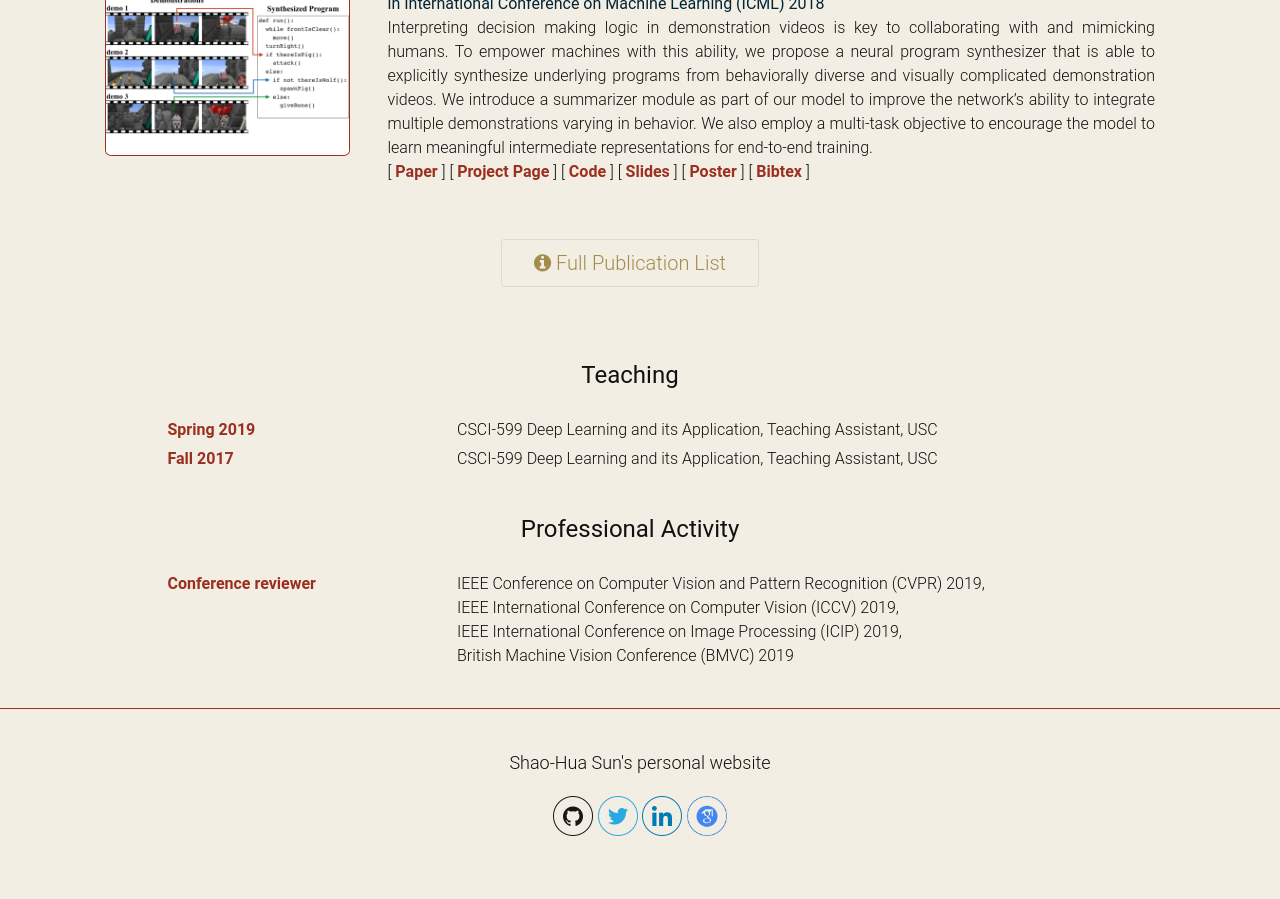
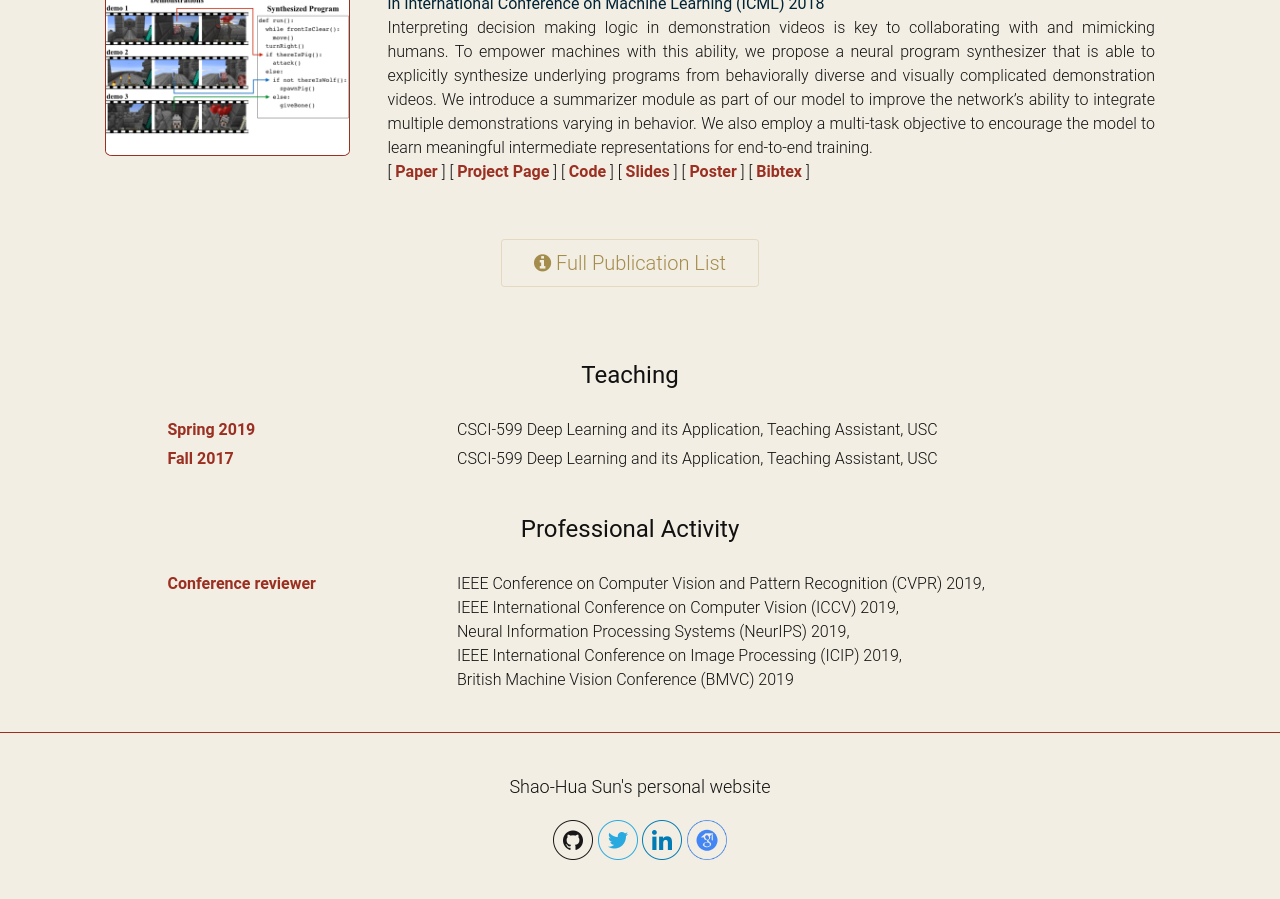
Before and after one commit to shaohua0116/shaohua0116.github.io, a Jekyll site: the page built from index.html, in a window 1280 px wide and 900 px high, scrolled down 2264 px. Built offline with Jekyll 4.4.1, drawn with Linux system fonts in a browser that asks for light colours; some web fonts are replaced; before the commit the page ends 3140 px from its top, so only the background shows below that.

Commit message:
add nips reviewer

```diff
--- a/_data/service.yml
+++ b/_data/service.yml
@@ -1,3 +1,3 @@
 - role: "Conference reviewer"
-  activity: "IEEE Conference on Computer Vision and Pattern Recognition (CVPR) 2019,<br>IEEE International Conference on Computer Vision (ICCV) 2019,<br>IEEE International Conference on Image Processing (ICIP) 2019,<br>British Machine Vision Conference (BMVC) 2019"
+  activity: "IEEE Conference on Computer Vision and Pattern Recognition (CVPR) 2019,<br>IEEE International Conference on Computer Vision (ICCV) 2019,<br>Neural Information Processing Systems (NeurIPS) 2019,<br>IEEE International Conference on Image Processing (ICIP) 2019,<br>British Machine Vision Conference (BMVC) 2019"
   brief: true
```
